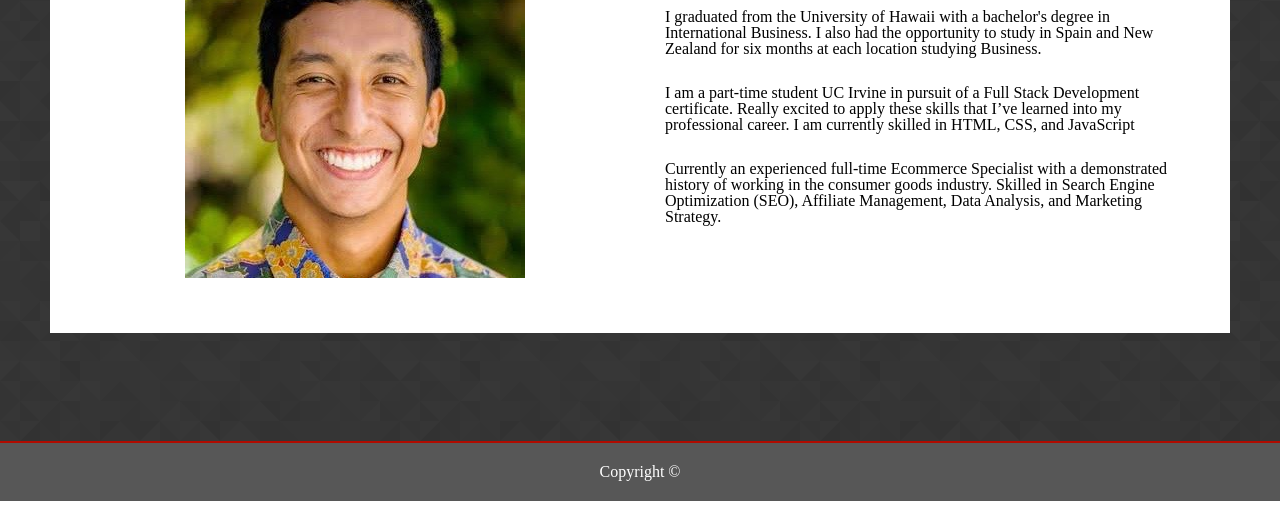
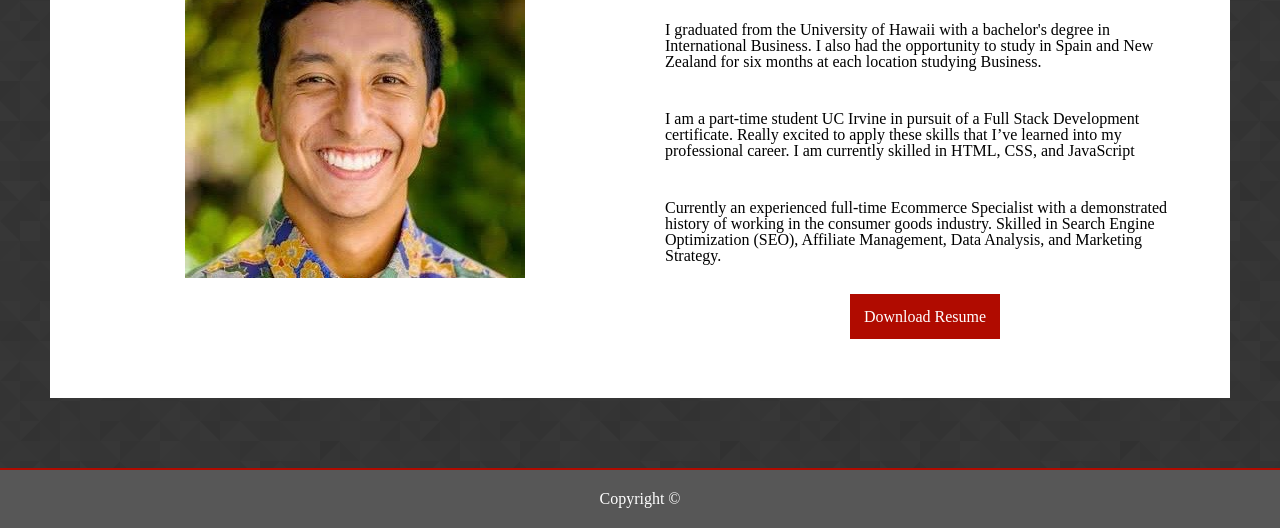
Before and after one commit to derecksm/Responsive-Portfolio, a plain HTML site: page index.html in a window 1280 px wide. Shown: the part 299-827 px from the top of the page. Before the commit the page ends 800 px from the top, so only its background shows below. Drawn offline with Linux system fonts and the light colour scheme.

Commit message:
added downloadable resume

```diff
--- a/css/style.css
+++ b/css/style.css
@@ -146,6 +146,20 @@ a {
     text-align: center;
     margin: 10px
 }
+#resy{
+    justify-content: center;
+    display: flex;
+}
+#resume {
+    background-color:#b00b00;
+    color: white;
+    height: 45px;
+    width: 150px;
+    margin-top: 20px;
+    display: flex;
+    justify-content: center;
+    align-items: center;
+}
 
 #bio-description-1, #bio-description-2, #bio-description-3 {
     margin: 15px 25px;
@@ -171,7 +185,7 @@ a {
     #bio {
         display: grid;
         grid-template-columns: 1fr 1fr;
-        grid-template-rows: repeat(4, 20%);
+        grid-template-rows: repeat(5, 20%);
         justify-items: center;
         width: 100%;
         padding: 10px 20px;
@@ -203,6 +217,11 @@ a {
         grid-column: 2 / span 1;
         grid-row: 4 / span 1;
     }
+    #resy {
+        grid-column: 2 / span 1;
+        grid-row: 5 / span 1;
+    }
+
 }
 
 /* ===============
@@ -308,15 +327,6 @@ a {
 }
 
 /* ===============
-  resume.html
-  =============== */
-#resume {
-display: block;
-background-color: white;
-padding: 0px 20px;
-margin: 40px 50px;
-}
-/* ===============
   Footer
   =============== */
 
--- a/index.html
+++ b/index.html
@@ -27,7 +27,7 @@
                     <a class="a-link" href="./contact.html">Contact</a>
                 </li>
                 <li class="nav-item">
-                    <a class="a-link" href="./pdf/derecksm-resume.pdf" download="Dereck's Resume">Resume</a>
+
                 </li>
             </ul>
         </nav>
@@ -53,6 +53,8 @@
                 consumer goods industry. Skilled in Search Engine Optimization (SEO), Affiliate Management, Data
                 Analysis, and Marketing Strategy.
             </p>
+            <div id="resy">
+                <a id="resume" href="./pdf/derecksm-resume.pdf" download="Dereck's Resume" target="_blank">Download Resume</a>            </div>
         </div>
     </div>
     <div id="spacer"></div>
```
Also changed, not shown: contact.html (+0 -3 lines), portfolio.html (+0 -3 lines), 1 other file.
